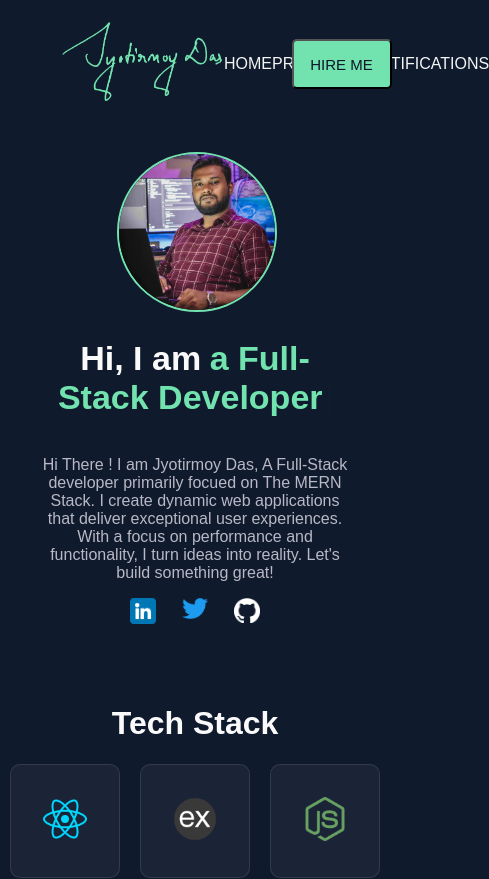
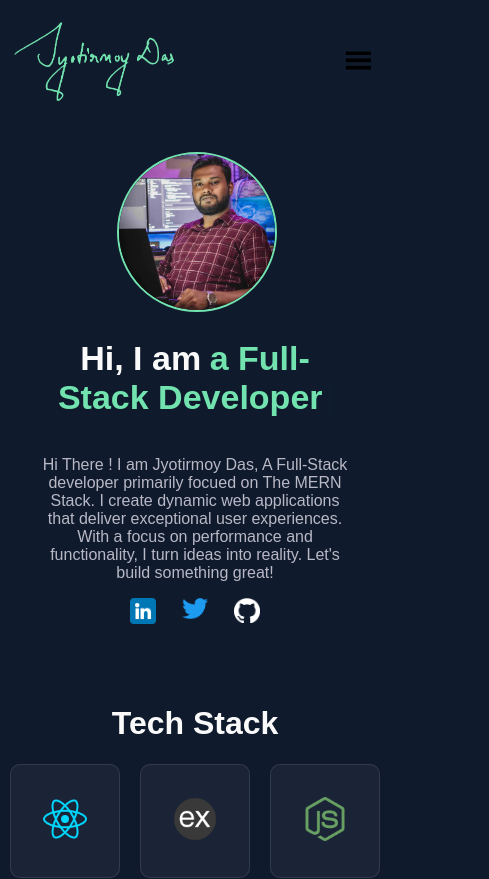
Before and after one commit to jyotirmoy1997/personal-portfolio, a React (Vite) app: page / in a window 390 px wide. Shown: the top 879 px of the page, 489 px wide, since content can reach past the window. Built offline with nearby package versions, Linux system fonts and the light colour scheme; no server answers; a web font is replaced by a local one.

Commit message:
Fixed Responsiveness in Navbar

```diff
--- a/package.json
+++ b/package.json
@@ -15,6 +15,7 @@
     "react": "^18.2.0",
     "react-awesome-reveal": "^4.2.3",
     "react-dom": "^18.2.0",
+    "react-icons": "^4.10.1",
     "react-router": "^6.11.1",
     "react-router-dom": "^6.11.1",
     "react-simple-typewriter": "^5.0.1",
--- a/src/components/education/education.styles.css
+++ b/src/components/education/education.styles.css
@@ -13,6 +13,7 @@
     gap: 2em;
     flex-direction: column;
     color: #FAFAFA;
+
 }
 
 .education-outer h1{
@@ -88,8 +89,10 @@
     .education-wrapper{
         flex-direction: column;
     }
-    .education-outer{
+    .education-outer, .interests-wrapper{
         width: 90%;
+        padding: 0;
+        margin: 0 auto;
     }
     .interests-wrapper{
         width: 90%;
--- a/src/components/landing-page/landing-page.styles.css
+++ b/src/components/landing-page/landing-page.styles.css
@@ -1,13 +1,12 @@
 .landing-page-outer{
     width: 100%;
-
+    /* background-color: brown; */
 }
 
 .landing-page-inner{
     width: 100%;
     max-width: 1200px;
     margin: 0 auto;
-
     display: flex;
     flex-direction: column;
     align-items: center;
@@ -18,6 +17,7 @@
 .about-heading{
     font-size: 20px;
     color: #FAFAFA;
+    /* padding: 2em 0; */
     /* background-color: chocolate; */
 }
 
--- a/src/components/tech-stack/tech-stack.styles.css
+++ b/src/components/tech-stack/tech-stack.styles.css
@@ -2,6 +2,7 @@
     margin: 0 auto;
     width: 100%;
     padding: 2em 0;
+    /* background-color: aqua; */
 }
 
 .tech-stack-outer h1{
--- a/src/index.css
+++ b/src/index.css
@@ -1,14 +1,14 @@
 @import url('https://fonts.googleapis.com/css2?family=Radio+Canada&display=swap');
 
-html{
+/* html{
     width: 100%;
-}
+} */
 
 body{
     margin: 0;
     background-color: #0F1B2D;
     font-family: 'Radio Canada', sans-serif;
-    width: 100%;
+    /* width: 100%; */
 }
 
 button{
@@ -22,3 +22,6 @@ textarea{
 button:hover{
     cursor: pointer;
 }
+/* *{
+    overflow-x: hidden;
+} */
--- a/src/routes/navigation/navigation.component.jsx
+++ b/src/routes/navigation/navigation.component.jsx
@@ -4,9 +4,18 @@ import "./navigation.styles.css"
 import logo from "../../assets/logo.png"
 import { Link } from "react-router-dom"
 import { useNavigate } from "react-router"
+import { useRef } from 'react';
+import { GrClose } from 'react-icons/gr';
+import { GiHamburgerMenu } from 'react-icons/gi';
 
 const Navigation = () => {
     const navigate = useNavigate()
+    const navRef = useRef()
+    const showNavBar = () => {
+        // console.log("1")
+        navRef.current.classList.toggle("responsive-nav")
+    }
+
     return(
         <Fragment>
             <div className="nav-wrapper">
@@ -14,14 +23,22 @@ const Navigation = () => {
                     {/* Add Signature Here */}
                     <img src={logo} alt="" height={100} width={164} />
                 </Link>
-                <div className="nav-links">
-                    <Link to="/">Home</Link>
-                    <Link to="/projects">Projects</Link>
-                    <Link to="/certifications">Certifications</Link>
+                <div  ref={navRef} className="nav-links-container">
+                    <div className="nav-links">
+                        <Link to="/" onClick={showNavBar}>Home</Link>
+                        <Link to="/projects" onClick={showNavBar} >Projects</Link>
+                        <Link to="/certifications" onClick={showNavBar} >Certifications</Link>
+                    </div>
+                    <div>
+                        <button id="hire-me-btn" onClick={() => navigate("/contact")}>Hire Me</button>
+                    </div>
+                    <button className="nav-btn nav-close-btn" onClick={showNavBar} >
+                        <GrClose/>
+                    </button>
                 </div>
-                <div>
-                    <button id="hire-me-btn" onClick={() => navigate("/contact")}>Hire Me</button>
-                </div>
+                <button className="nav-btn" onClick={showNavBar}>
+                    <GiHamburgerMenu/>
+                </button>
             </div>
             <Outlet/>
         </Fragment>
--- a/src/routes/navigation/navigation.styles.css
+++ b/src/routes/navigation/navigation.styles.css
@@ -5,11 +5,23 @@
     justify-content: space-between;
     align-items: center;
     margin: 0 3em;
+    /* width: 100%; */
+
+}
+
+
+.nav-links-container{
+    display: flex;
+    width: 60%;
+    /* background-color: burlywood; */
+    justify-content: space-between;
+    align-items: center;
+
 }
 
 .nav-links{
     display: flex;
-    width: 25%;
+    width: 40%;
     /* background-color: coral; */
     justify-content: space-between;
 
@@ -45,3 +57,63 @@
     cursor: pointer;
     background-color: white;
 }
+
+.nav-btn {
+	padding: 5px;
+	cursor: pointer;
+	background: transparent;
+	border: none;
+	outline: none;
+    display: none;
+	visibility: hidden;
+	opacity: 0;
+	font-size: 1.8rem;
+}
+
+
+@media (max-width : 850px){
+    .nav-btn {
+        display: block;
+		visibility: visible;
+		opacity: 1;
+	}
+    .nav-links-container{
+        position: fixed;
+		top: -100vh;
+		left: 0;
+		height: 100%;
+		width: 100%;
+		display: flex;
+		flex-direction: column;
+		align-items: center;
+		justify-content: center;
+		gap: 1.5rem;
+        background-color: #0F172A;
+		/* background-color: white; */
+		transition: 0.25s;
+        z-index: 9999;
+    }
+
+    .responsive-nav {
+		transform: translateY(100vh);
+	}
+    .nav-close-btn {
+		position: absolute;
+		top: 2rem;
+		right: 2rem;
+	}
+    .nav-links{
+        width: 100%;
+        flex-direction: column;
+        gap: 2em;
+        align-items: center;
+    }
+    .nav-wrapper{
+        display: flex;
+        justify-content: space-between;
+        /* width: 100%; */
+        /* padding: 0; */
+        margin: 0;
+    }
+
+}
```
Also changed, not shown: 1 other file (tests, documents, lock files or other folders).
